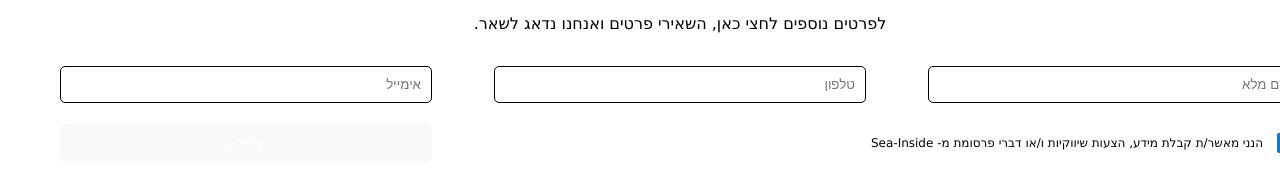
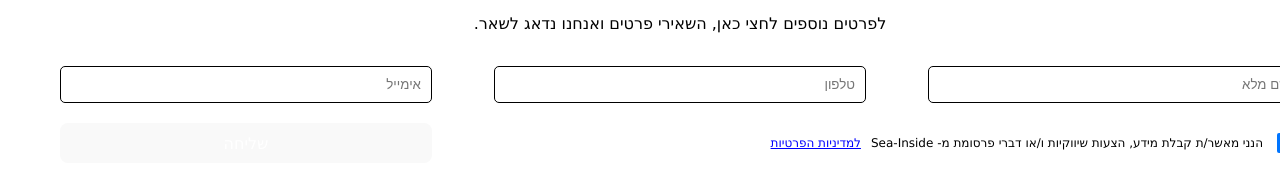
Before and after one commit to Natalyrubin/Sea-Inside-site, a React (Vite) app in the folder client/: page / in a window 1280 px wide. Shown: the part 1120-1301 px from the top of the page. Built offline with nearby package versions, Linux system fonts and the light colour scheme.

Commit message:
checkBox

```diff
--- a/client/src/components/ContactForm/ContactForm.tsx
+++ b/client/src/components/ContactForm/ContactForm.tsx
@@ -96,6 +96,9 @@ export default function ContactForm() {
                   onChange={handleChange}
                 />
                 הנני מאשר/ת קבלת מידע, הצעות שיווקיות ו/או דברי פרסומת מ- Sea-Inside
+                <a href="/privacy-policy" style={{ color: "blue", textDecoration: "underline" }}>
+                  למדיניות הפרטיות
+                </a>
               </label>
               <button type="submit">שליחה</button>
             </div>
```
